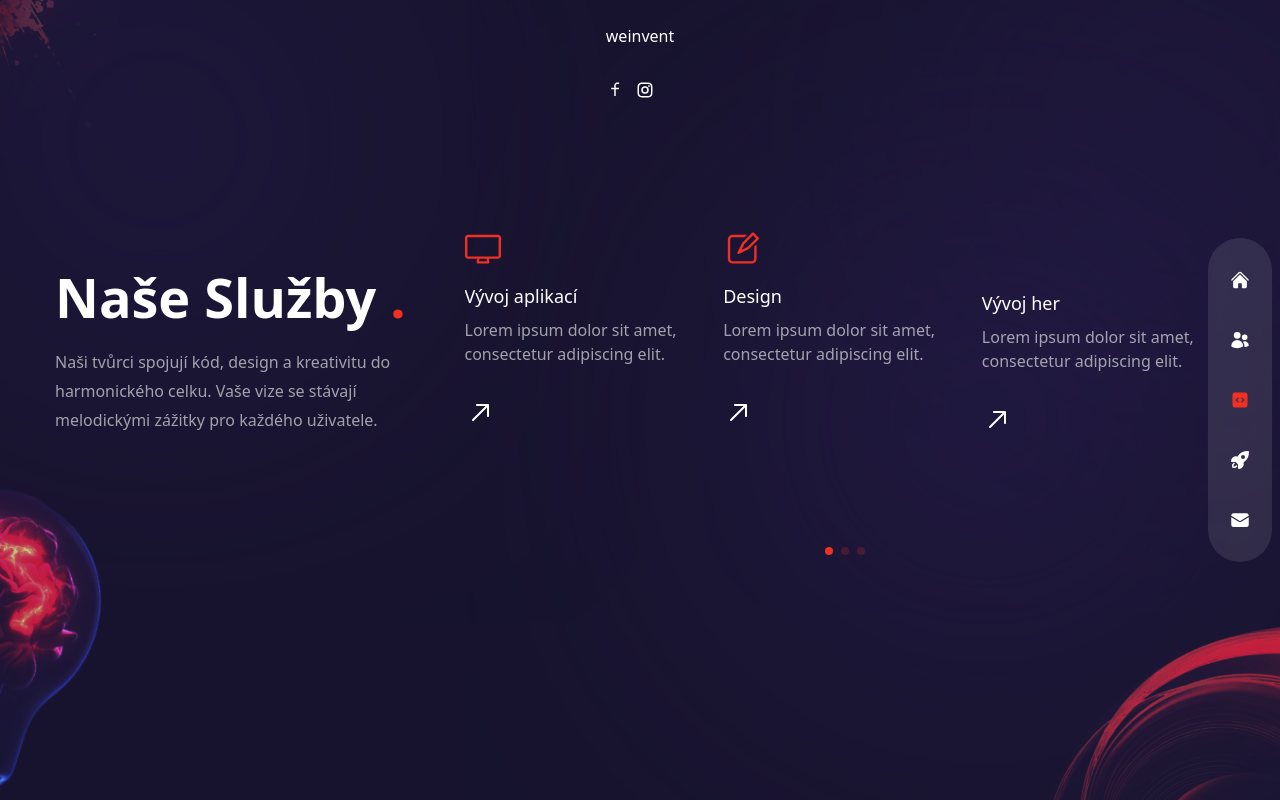
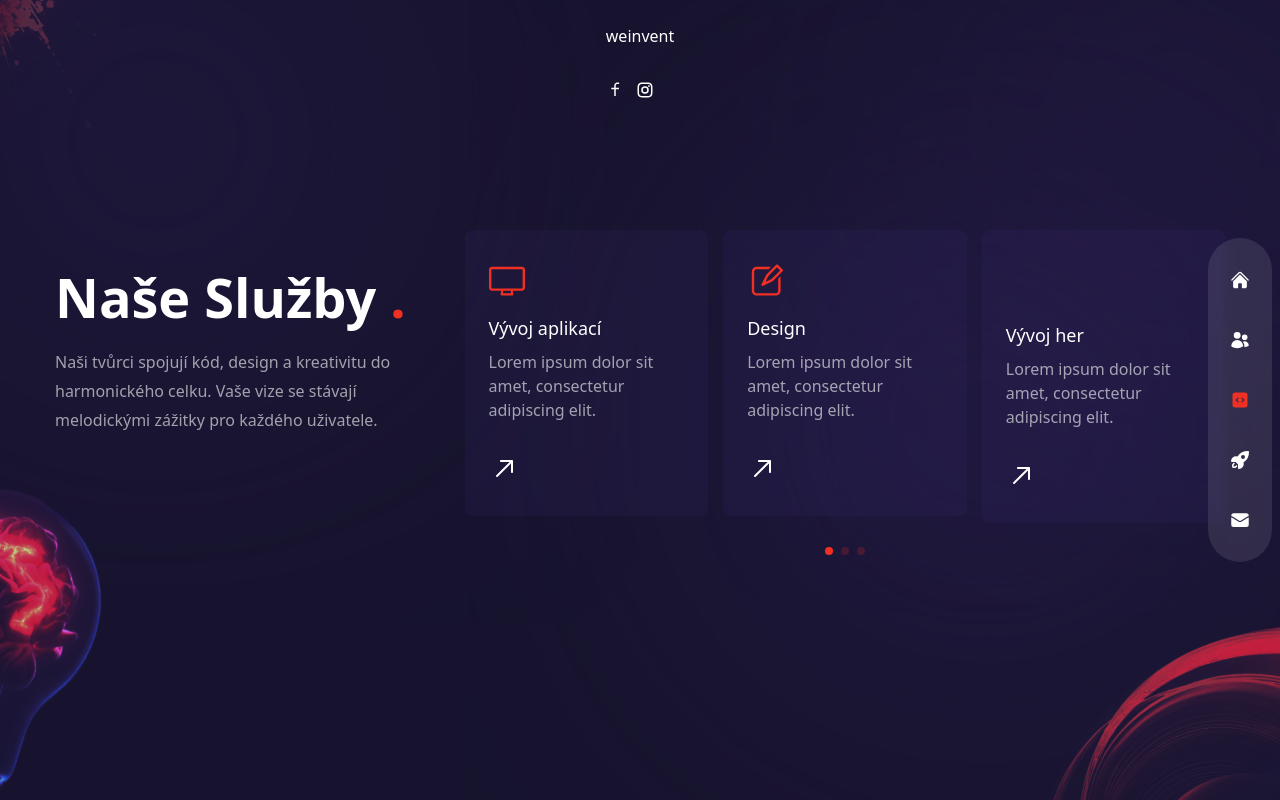
Before and after one commit to eldiabloodjr23/weinventcom, a Next.js app: page /services in a window 1280 px wide. Built offline with nearby package versions, Linux system fonts and the light colour scheme; some icons are missing.

Commit message:
first commi3sdsddasa2

```diff
--- a/components/ServiceSlider.js
+++ b/components/ServiceSlider.js
@@ -77,7 +77,7 @@ const ServiceSlider = () => {
     {
       serviceData.map((item,index) => {
         return <SwiperSlide key={index}>
-        <div className=''>
+        <div className='bg-[rgba(65,47,123,0.15)] h-max rounded-lg px-6 py-8 flex sm:flex-col gap-x-6 sm:gap-x-0 group cursor-pointer hover:bg-[rgba(89,65,169,0.15)] transition-all duration-300 '>
           <div className='text-4xl text-accent mb-4'>{item.icon}</div>
           <div className='mb-8'>
             <div className='mb-2 text-lg'>{item.title}</div>
--- a/next.config.js
+++ b/next.config.js
@@ -2,7 +2,9 @@
 const nextConfig = {
   reactStrictMode: true,
   swcMinify: true,
-
+  devIndicators: {
+    buildActivity: false
+}
 
 }
 
```
